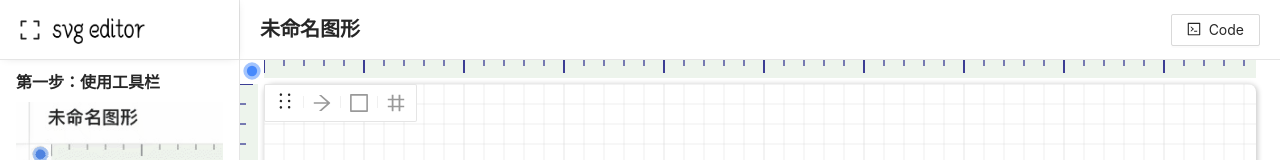
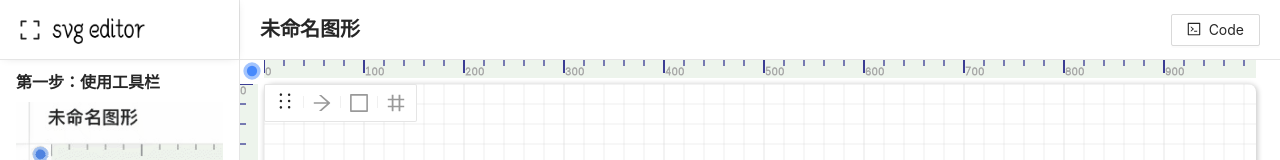
Before and after one commit to wildvillage/SVG-Editor, a React (Vite) app: page / in a window 1280 px wide. Shown: the top 160 px of the page. Built offline with nearby package versions, Linux system fonts and the light colour scheme.

Commit message:
feat(scale): 新增刻度数字

```diff
--- a/src/page/layout/main.tsx
+++ b/src/page/layout/main.tsx
@@ -1,4 +1,4 @@
-import React, { useMemo, useState } from 'react';
+import React, { useMemo, useState, Fragment } from 'react';
 import cls from 'classnames';
 import { nanoid } from 'nanoid';
 import { Tooltip } from 'antd';
@@ -11,6 +11,12 @@ import Move from '../../components/moveWapper';
 import Tool from '../tool';
 import styles from './index.module.less';
 import 'animate.css';
+
+const defaultScaleNumberStyle = {
+  fontSize: 10,
+  stroke: '#aaa',
+  fontWeight: 100,
+};
 
 const Header: React.FC = () => {
   const [showTool, setShowTool] = useState<boolean>(true);
@@ -26,11 +32,7 @@ const Header: React.FC = () => {
       const scaleTopLine = generateScaleLines(lineTop * 5, SCALE_STEP, 'top');
 
       const lineLeft = Math.ceil(height / SPACING);
-      const scaleLeftLine = generateScaleLines(
-        lineLeft * 5,
-        SCALE_STEP,
-        'left'
-      );
+      const scaleLeftLine = generateScaleLines(lineLeft * 5, SCALE_STEP, 'left');
 
       return {
         top: scaleTopLine,
@@ -45,23 +47,34 @@ const Header: React.FC = () => {
       <div className={cls(styles.scale, styles.scaleTop)}>
         <svg xmlns={SVG_XMLNS}>
           {scales?.top?.map((line) => (
-            <line key={nanoid()} {...line} />
+            <Fragment key={nanoid()}>
+              <line {...line} />
+              {!(line.x1 % 100) && (
+                <text x={line.x1 + 1} y={15} {...defaultScaleNumberStyle}>
+                  {line.x1}
+                </text>
+              )}
+            </Fragment>
           ))}
         </svg>
       </div>
       <div className={cls(styles.scale, styles.scaleLeft)}>
         <svg xmlns={SVG_XMLNS}>
           {scales?.left?.map((line) => (
-            <line key={nanoid()} {...line} />
+            <Fragment key={nanoid()}>
+              <line {...line} />
+              {!(line.y1 % 100) && (
+                <text y={line.y1 + 10} {...defaultScaleNumberStyle}>
+                  {line.y1}
+                </text>
+              )}
+            </Fragment>
           ))}
         </svg>
       </div>
       {/* 左侧工具栏 */}
       <Tooltip title="工具栏">
-        <div
-          className={styles.tool}
-          onClick={() => setShowTool(!showTool)}
-        ></div>
+        <div className={styles.tool} onClick={() => setShowTool(!showTool)}></div>
       </Tooltip>
       {showTool && <Move render={<Tool />} />}
       {/* 画布 */}
--- a/src/store/position.ts
+++ b/src/store/position.ts
@@ -1,21 +1,13 @@
 import { createSlice, PayloadAction } from '@reduxjs/toolkit';
 
 export type Position = {
-  position: {
-    x: number,
-    y: number,
-  },
   size: {
-    width: number | null,
-    height: number | null,
-  },
+    width: number | null;
+    height: number | null;
+  };
 };
 
 const initialState: Position = {
-  position: {
-    x: 0,
-    y: 0,
-  },
   size: {
     width: null,
     height: null,
@@ -26,15 +18,12 @@ export const positionSlice = createSlice({
   name: 'position',
   initialState,
   reducers: {
-    getPosition(state) {
-      console.log(state);
-    },
     setDashBoardSize(state, { payload }: PayloadAction<Position['size']>) {
       state.size = { ...payload };
     },
   },
 });
 
-export const { getPosition, setDashBoardSize } = positionSlice.actions;
+export const { setDashBoardSize } = positionSlice.actions;
 
 export default positionSlice.reducer;
```
